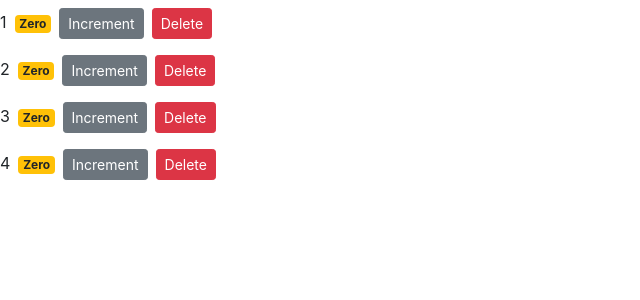
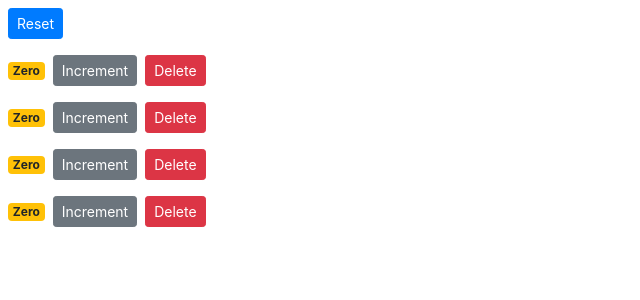
Before and after one commit to gchoi/react-tutorial, a React (Create React App) app: page / in a window 1280 px wide. Shown: the top 300 px of the page, without its empty margins (0-640 px from the left). Built offline with nearby package versions, Linux system fonts and the light colour scheme.

Commit message:
[ADDED] Reset Button

```diff
--- a/src/components/counter.jsx
+++ b/src/components/counter.jsx
@@ -1,32 +1,15 @@
 import React, { Component } from 'react';
 
 class Counter extends Component {
-    state = {
-        count: this.props.value,
-        tags: ['tag1', 'tag2', 'tag3']
-    };
-
-    renderTags() {
-        if (this.state.tags.length === 0) return <p>There are no tags!</p>;
-        return <ul>{ this.state.tags.map(tag => <li key={tag}>{ tag }</li>) }</ul>;
-    };
-
-    handleIncrement = product => {
-        console.log(product);
-        this.setState({ count: this.state.count + 1 })
-    };
-
     getBadgeClasses() {
         let classes = "badge m-2 badge-";
-        classes += this.state.count === 0 ? "warning" : "primary";
+        classes += this.props.counter.value === 0 ? "warning" : "primary";
         return classes;
     }
 
     formatCount() {
-        const {
-            count
-        } = this.state;
-        return count === 0 ? 'Zero' : count;
+        const { value } = this.props.counter;
+        return value === 0 ? 'Zero' : value;
     };
 
     render() {
@@ -37,12 +20,12 @@
                 { this.props.id }
                 <span className={this.getBadgeClasses()}>{ this.formatCount() }</span>
                 <button
-                    onClick = { () => { this.handleIncrement({ id: this.props.id }) } }
+                    onClick = { () => { this.props.onIncrement(this.props.counter) } }
                     className="btn btn-secondary btn-sm">
                         Increment
                 </button>
                 <button
-                    onClick={() => this.props.onDelete(this.props.id)}
+                    onClick={() => this.props.onDelete(this.props.counter.id)}
                     className="btn btn-danger btn-sm m-2"
                 >
                     Delete
--- a/src/components/counters.jsx
+++ b/src/components/counters.jsx
@@ -11,6 +11,23 @@
         ]
     };
 
+    handleIncrement = (counter) => {
+        const counters = [...this.state.counters];
+        const index = counters.indexOf(counter);
+        counters[index] = { ...counter };
+        counters[index].value++;
+        this.setState({ counters });
+        console.log(this.state.counters[0]);
+    };
+
+    handleReset = () => {
+        const counters = this.state.counters.map(counter => {
+            counter.value = 0;
+            return counter;
+        });
+        this.setState({ counters });
+    };
+
     handleDelete = (counterId) => {
         console.log('Event Handler Called.', counterId);
         const counters = this.state.counters.filter(counter => counter.id !== counterId);
@@ -20,12 +37,18 @@
     render() {
         return (
             <div>
+                <button
+                    onClick={this.handleReset}
+                    className="btn btn-primary btn-sm m-2"
+                >
+                    Reset
+                </button>
                 { this.state.counters.map(counter =>
                 <Counter
                     key={counter.id}
                     onDelete={this.handleDelete}
-                    value={counter.value}
-                    id={counter.id}
+                    onIncrement={this.handleIncrement}
+                    counter={counter}
                 >
                     <h4>Counter #{counter.id}</h4>
                 </Counter>
```
